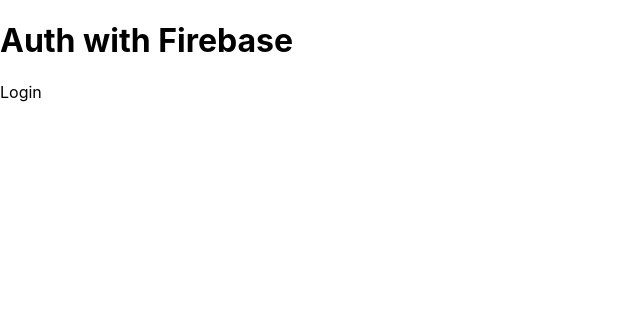
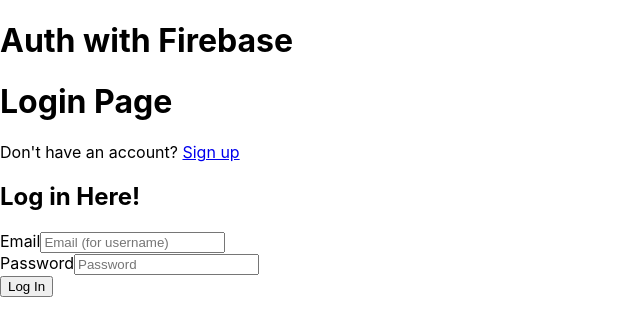
Before and after one commit to HornRyRy/firemarks, a React (Create React App) app: page / in a window 1280 px wide. Shown: the top 336 px of the page, without its empty margins (0-640 px from the left). Built offline with nearby package versions, Linux system fonts and the light colour scheme.

Commit message:
Login form

```diff
--- a/src/components/Login.jsx
+++ b/src/components/Login.jsx
@@ -1,8 +1,36 @@
 import React from 'react'
+import { Link } from 'react-router-dom'
 
 const Login = () => {
   return (
-    <div>Login</div>
+    <div>
+    <h1>Login Page</h1>
+    <p>Don't have an account? <Link to='/signup'>Sign up</Link></p>
+    <form>
+      <h2>Log in Here!</h2>
+      <div>
+      <label>Email</label>
+      <input
+      placeholder="Email (for username)"
+      type="text"
+      name="email"
+      value={""} />
+      </div>
+      <div>
+          <label>Password</label>
+          <input
+          placeholder="Password"
+          type="password"
+          name="password"
+          value={""} />
+      </div>
+      <div>
+          <input
+          type="submit"
+          value="Log In" />
+      </div>
+    </form>
+  </div>
   )
 }
 
```
